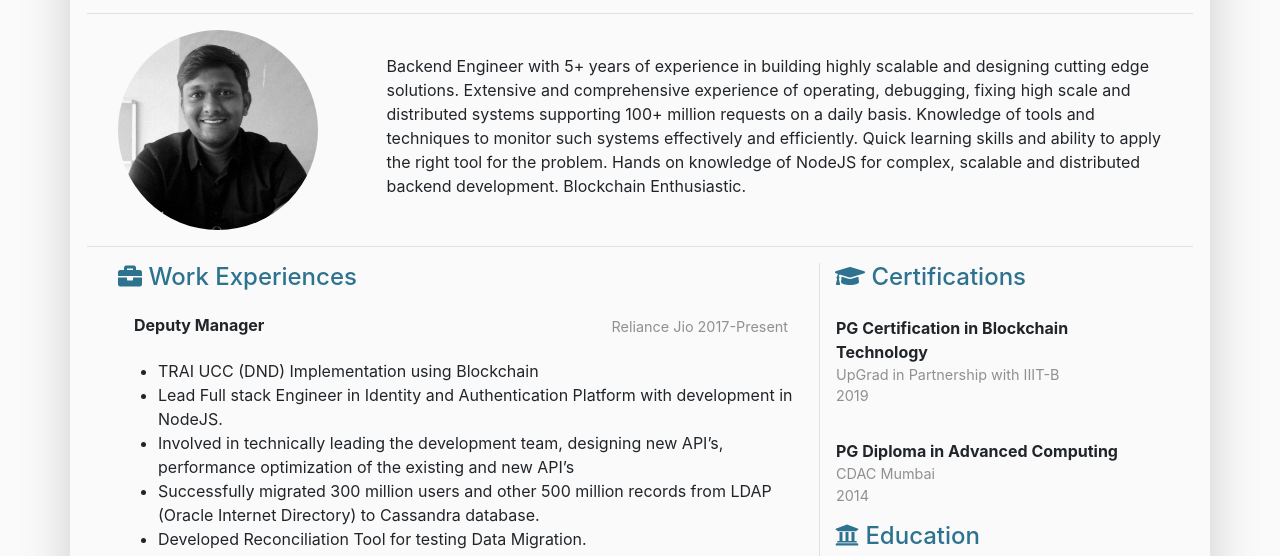
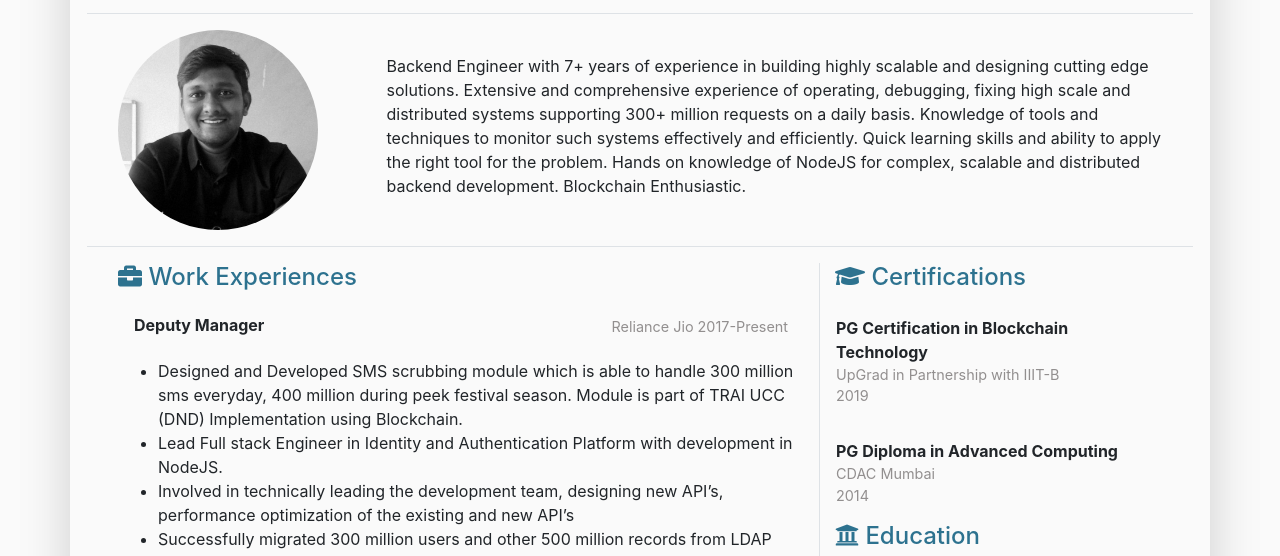
Before and after one commit to polsumeet3666/polsumeet3666.github.io, a plain HTML site: page index.html in a window 1280 px wide. Shown: the part 187-743 px from the top of the page. Drawn offline with nearby package versions, Linux system fonts and the light colour scheme.

Commit message:
updated profile on 22 Nov 2021

```diff
--- a/index.html
+++ b/index.html
@@ -48,9 +48,9 @@
             </div>
             <div class="col-md-9 resume-long-summary">
                 <span>
-                    Backend Engineer with 5+ years of experience in building highly scalable and designing
+                    Backend Engineer with 7+ years of experience in building highly scalable and designing
                     cutting edge solutions. Extensive and comprehensive experience of operating, debugging,
-                    fixing high scale and distributed systems supporting 100+ million requests on a daily basis.
+                    fixing high scale and distributed systems supporting 300+ million requests on a daily basis.
                     Knowledge of tools and techniques to monitor such systems effectively and efficiently.
                     Quick learning skills and ability to apply the right tool for the problem. Hands on knowledge
                     of NodeJS for complex, scalable and distributed backend development.
@@ -73,7 +73,8 @@
                         <div class="item-content">
                             <ul>
                                 <li>
-                                    TRAI UCC (DND) Implementation using Blockchain
+                                    Designed and Developed SMS scrubbing module which is able to handle 300 million sms everyday, 400 million during peek festival season.
+                                    Module is part of TRAI UCC (DND) Implementation using Blockchain.
                                 </li>
                                 <li>
                                     Lead Full stack Engineer in Identity and Authentication
@@ -188,6 +189,7 @@
                     <h4><i class="fas fa-medal resume-icons"></i> Skills</h4>
                     <ul>
                         <li>NodeJS, RabbitMQ</li>
+                        <li>GoLang, Apache Druid, Kafka</li>
                         <li>Hyperledger Fabric & Composer</li>
                         <li>Cassandra, MongoDB</li>
                         <li>JavaScript, ReactJS</li>
```
